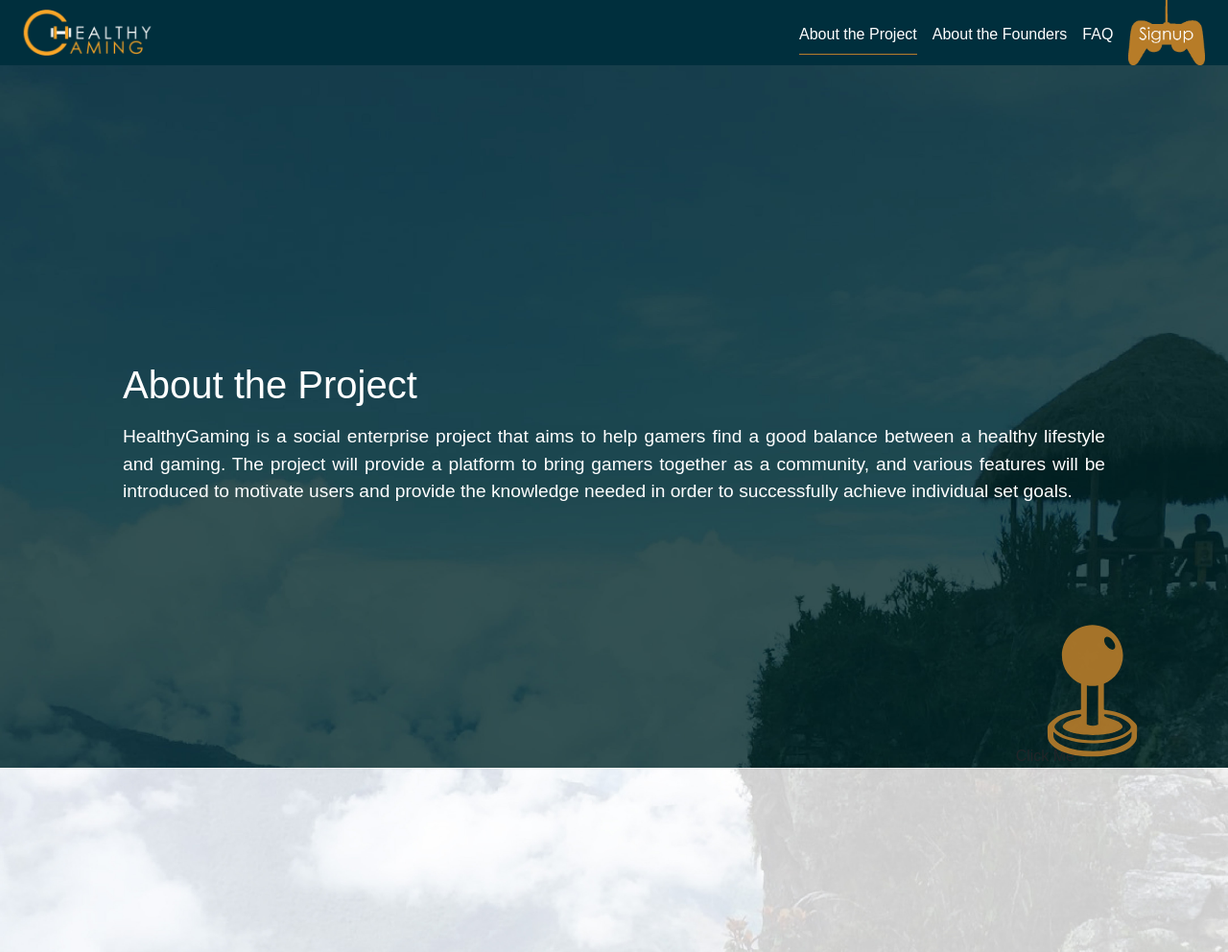
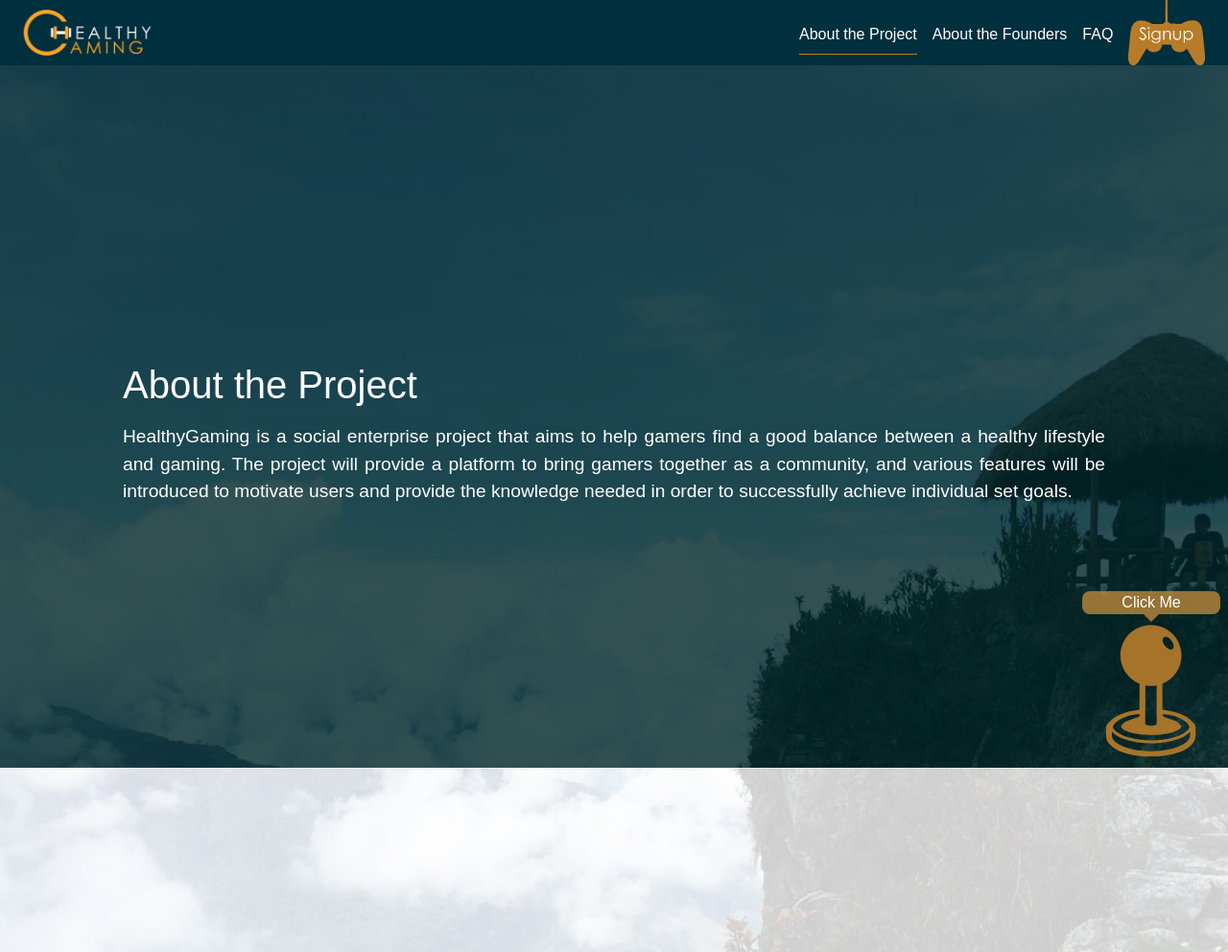
Before and after one commit to kelvinau/healthy-gaming-prerelease, a PHP site: page / in a window 1280 px wide. Shown: the top 992 px of the page at 96% size. Run offline with PHP 8.4, Linux system fonts and the light colour scheme.

Commit message:
add click me label

```diff
--- a/css/scss/app.scss
+++ b/css/scss/app.scss
@@ -241,6 +241,32 @@ p {
   bottom: 0;
   right: $joystick-width;
   -webkit-backface-visibility: hidden;
+  .click-me {
+    position: fixed;
+    bottom: 10rem;
+    height: 1.5rem;
+    width: 9rem;
+    right: 0.5rem;
+    text-align: center;
+    background-color: rgba(187, 135, 61, 0.8);
+    color: white;
+    pointer-events: none;
+    border-radius: 0.5rem;
+    &:after {
+      content: '';
+      position: absolute;
+      left: 50%;
+      transform: translateX(-50%);
+      top: 1.5rem;
+      width: 0;
+      height: 0;
+      border-left: 8px solid transparent;
+      border-right: 8px solid transparent;
+      border-top: 8px solid rgba(187, 135, 61, 0.8);
+      clear: both;
+      pointer-events: none;
+    }
+  }
   cursor: pointer;
   .half {
     position: absolute;
--- a/index.php
+++ b/index.php
@@ -232,7 +232,7 @@ $COUNTRY_LIST = ["Afghanistan","Albania","Algeria","Andorra","Angola","Anguilla"
             </div>
         </div>
         <div class="joystick-container">
-            <div>Click Me</div>
+            <div class="click-me">Click Me</div>
             <!-- <div class="background-img idle_1" title="Joystick Idle"></div> -->
             <div class="background-img idle_2" title="Joystick Idle"></div>
             <!-- <div class="background-img up_1" title="Joystick Up"></div> -->
```
Also changed, not shown: css/app.min.css.
